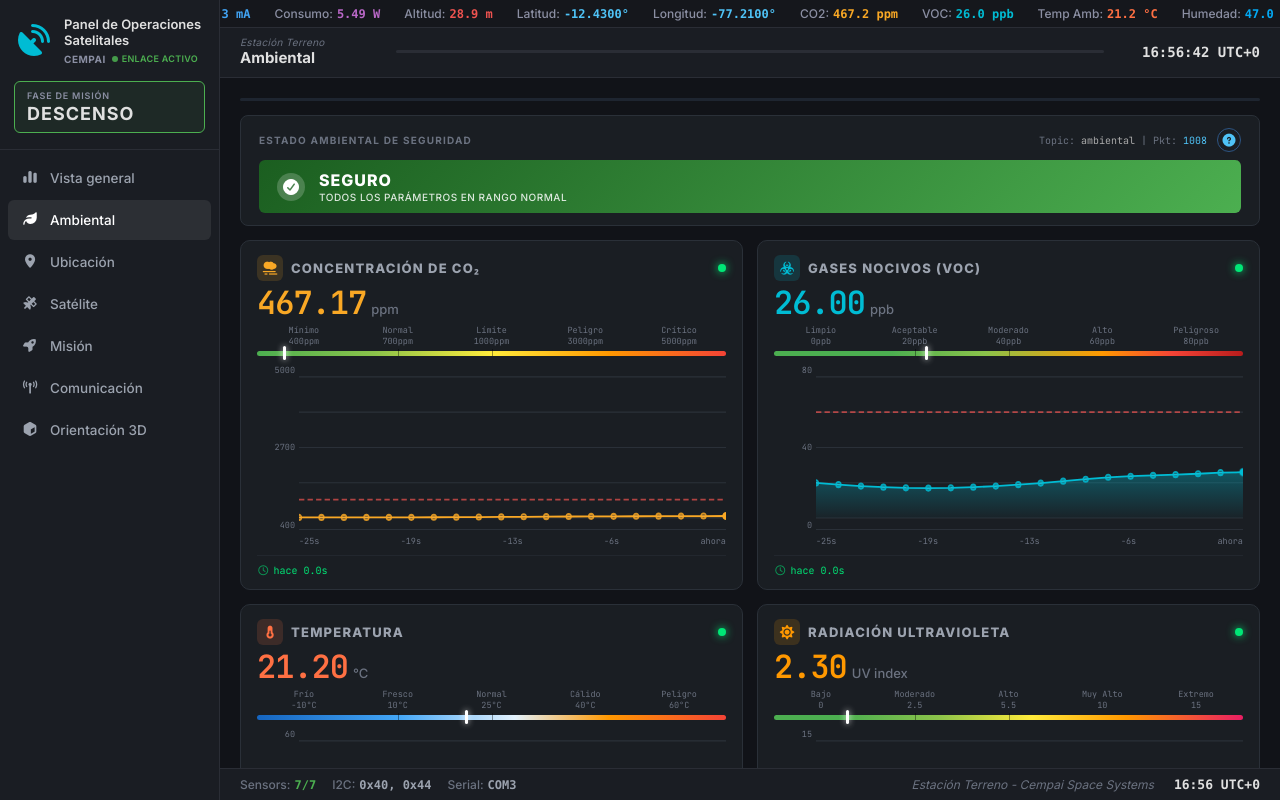
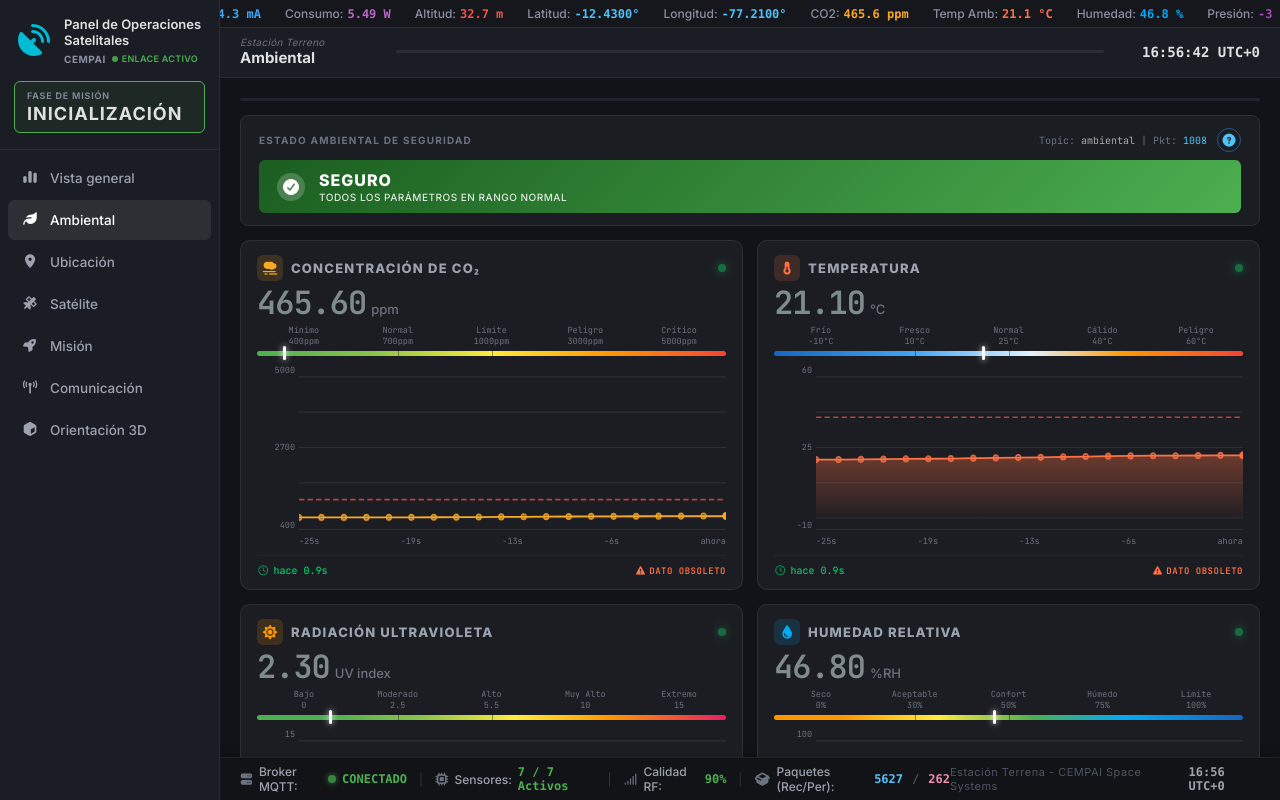
Before and after one commit to TailerRC/DashboardCubesat, a React (Vite) app: page /ambiental in a window 1280 px wide. Built offline with nearby package versions, Linux system fonts and the light colour scheme.

Commit message:
Correciones

```diff
--- a/package.json
+++ b/package.json
@@ -12,7 +12,7 @@
   "dependencies": {
     "react": "^19.2.4",
     "react-dom": "^19.2.4",
-    "react-router-dom": "^7.13.1",
+    "react-router-dom": "^7.11.0",
     "three": "^0.183.2"
   },
   "devDependencies": {
@@ -23,7 +23,7 @@
     "@types/react-dom": "^19.2.3",
     "@vitejs/plugin-react": "^6.0.0",
     "babel-plugin-react-compiler": "^1.0.0",
-    "eslint": "^9.39.4",
+    "eslint": "^10.8.0",
     "eslint-plugin-react-hooks": "^7.0.1",
     "eslint-plugin-react-refresh": "^0.5.2",
     "globals": "^17.4.0",
--- a/src/components/Layout/BottomBar.css
+++ b/src/components/Layout/BottomBar.css
@@ -3,37 +3,111 @@
   align-items: center;
   justify-content: space-between;
   padding: 6px 20px;
-  background: #1a1d23;
-  border-top: 1px solid #2a2d35;
+  background: #111317;
+  border-top: 1px solid #1f2229;
   font-size: 12px;
-  min-height: 32px;
+  min-height: 36px;
+  box-shadow: 0 -2px 10px rgba(0, 0, 0, 0.3);
 }
 
 .bottombar-left {
   display: flex;
   align-items: center;
-  gap: 16px;
+  gap: 12px;
+}
+
+.status-separator {
+  color: #2e3440;
+  font-size: 12px;
+  user-select: none;
 }
 
 .status-item {
   display: inline-flex;
   align-items: center;
-  gap: 4px;
+  gap: 6px;
+}
+
+.status-icon {
+  font-size: 13px;
+  color: #6b7280;
 }
 
 .status-label {
-  color: #6b7280;
+  color: #9ca3af;
   font-weight: 500;
 }
 
 .status-value {
-  color: #9ca3af;
   font-family: 'Consolas', 'Courier New', monospace;
   font-weight: 600;
+  display: inline-flex;
+  align-items: center;
+  gap: 6px;
 }
 
+/* Status colors */
 .status-value.ok {
   color: #4caf50;
+}
+
+.status-value.warning {
+  color: #ffb74d;
+}
+
+.status-value.danger {
+  color: #ef5350;
+}
+
+.status-value.offline {
+  color: #6b7280;
+}
+
+/* MQTT Broker status dot */
+.status-dot {
+  width: 8px;
+  height: 8px;
+  border-radius: 50%;
+  display: inline-block;
+  background-color: currentColor;
+  box-shadow: 0 0 8px currentColor;
+}
+
+.broker-status.ok .status-dot {
+  animation: brokerPulse 2s infinite ease-in-out;
+}
+
+@keyframes brokerPulse {
+  0% {
+    opacity: 0.4;
+    box-shadow: 0 0 2px currentColor;
+  }
+  50% {
+    opacity: 1;
+    box-shadow: 0 0 10px currentColor;
+  }
+  100% {
+    opacity: 0.4;
+    box-shadow: 0 0 2px currentColor;
+  }
+}
+
+/* Packet sub-styles */
+.pkts-status {
+  color: #e5e7eb;
+}
+
+.pkt-rec {
+  color: #4fc3f7;
+}
+
+.pkt-divider {
+  color: #4b5563;
+  margin: 0 3px;
+}
+
+.pkt-lost {
+  color: #f48fb1;
 }
 
 .bottombar-right {
@@ -43,14 +117,14 @@
 }
 
 .station-name {
-  color: #6b7280;
-  font-size: 12px;
-  font-style: italic;
+  color: #4b5563;
+  font-size: 11px;
+  letter-spacing: 0.5px;
 }
 
 .bottombar-time {
-  color: #e0e0e0;
+  color: #9ca3af;
   font-family: 'Consolas', 'Courier New', monospace;
   font-weight: 600;
-  font-size: 13px;
+  font-size: 12px;
 }
--- a/src/components/Layout/BottomBar.jsx
+++ b/src/components/Layout/BottomBar.jsx
@@ -1,8 +1,13 @@
 import { useState, useEffect } from 'react';
+import { useSateliteMqtt } from '../../mqtt/paquete_mqtt/useSateliteMqtt';
+import { useComunicacionMqtt } from '../../mqtt/paquete_mqtt/useComunicacionMqtt';
 import './BottomBar.css';
 
 export default function BottomBar() {
   const [time, setTime] = useState(new Date());
+
+  const { data: satData, isConnected: satConnected } = useSateliteMqtt();
+  const { data: commData, isConnected: commConnected } = useComunicacionMqtt();
 
   useEffect(() => {
     const timer = setInterval(() => setTime(new Date()), 1000);
@@ -17,24 +22,60 @@ export default function BottomBar() {
     hour12: false,
   });
 
+  const brokerOnline = satConnected || commConnected;
+  const activeSensorsCount = satData.sensores_activos?.v !== undefined ? satData.sensores_activos.v : '---';
+  const totalSensorsCount = satData.sensores_activos?.total !== undefined ? satData.sensores_activos.total : 7;
+  const linkQuality = commData.calidad_enlace_pct?.v !== undefined ? commData.calidad_enlace_pct.v : '---';
+  const linkQualityFormatted = typeof linkQuality === 'number' ? linkQuality.toFixed(0) : '---';
+  const pktsRec = commData.paquetes_recibidos?.v !== undefined ? commData.paquetes_recibidos.v : '---';
+  const pktsLost = commData.paquetes_perdidos?.v !== undefined ? commData.paquetes_perdidos.v : '---';
+
   return (
     <footer className="bottombar">
       <div className="bottombar-left">
         <span className="status-item">
-          <span className="status-label">Sensors:</span>
-          <span className="status-value ok">7/7</span>
+          <i className="fa-solid fa-server status-icon broker-icon"></i>
+          <span className="status-label">Broker MQTT:</span>
+          <span className={`status-value broker-status ${brokerOnline ? 'ok' : 'offline'}`}>
+            <span className="status-dot"></span>
+            {brokerOnline ? 'CONECTADO' : 'DESCONECTADO'}
+          </span>
         </span>
+
+        <span className="status-separator">|</span>
+
         <span className="status-item">
-          <span className="status-label">I2C:</span>
-          <span className="status-value">0x40, 0x44</span>
+          <i className="fa-solid fa-microchip status-icon"></i>
+          <span className="status-label">Sensores:</span>
+          <span className={`status-value sensors-status ${activeSensorsCount === totalSensorsCount && totalSensorsCount !== '---' ? 'ok' : 'warning'}`}>
+            {activeSensorsCount} / {totalSensorsCount} Activos
+          </span>
         </span>
+
+        <span className="status-separator">|</span>
+
         <span className="status-item">
-          <span className="status-label">Serial:</span>
-          <span className="status-value">COM3</span>
+          <i className="fa-solid fa-signal status-icon"></i>
+          <span className="status-label">Calidad RF:</span>
+          <span className={`status-value quality-status ${typeof linkQuality === 'number' && linkQuality >= 80 ? 'ok' : typeof linkQuality === 'number' && linkQuality >= 50 ? 'warning' : 'danger'}`}>
+            {linkQualityFormatted}%
+          </span>
+        </span>
+
+        <span className="status-separator">|</span>
+
+        <span className="status-item">
+          <i className="fa-solid fa-box-open status-icon"></i>
+          <span className="status-label">Paquetes (Rec/Per):</span>
+          <span className="status-value pkts-status">
+            <span className="pkt-rec">{pktsRec}</span>
+            <span className="pkt-divider">/</span>
+            <span className="pkt-lost">{pktsLost}</span>
+          </span>
         </span>
       </div>
       <div className="bottombar-right">
-        <span className="station-name">Estación Terreno - Cempai Space Systems</span>
+        <span className="station-name">Estación Terrena - CEMPAI Space Systems</span>
         <span className="bottombar-time">
           {shortTime} {utcLabel}
         </span>
--- a/src/components/Layout/Sidebar.jsx
+++ b/src/components/Layout/Sidebar.jsx
@@ -1,4 +1,5 @@
 import { NavLink } from 'react-router-dom';
+import { useMisionMqtt } from '../../mqtt/paquete_mqtt/useMisionMqtt';
 import './Sidebar.css';
 
 const navItems = [
@@ -22,6 +23,8 @@ const iconMap = {
 };
 
 export default function Sidebar() {
+  const { faseUI } = useMisionMqtt();
+
   return (
     <aside className="sidebar">
       <div className="sidebar-header">
@@ -43,7 +46,7 @@ export default function Sidebar() {
 
         <div className="mission-phase">
           <span className="phase-label">FASE DE MISIÓN</span>
-          <span className="phase-value">DESCENSO</span>
+          <span className="phase-value">{faseUI || '---'}</span>
         </div>
       </div>
 
--- a/src/components/Layout/TopBar.jsx
+++ b/src/components/Layout/TopBar.jsx
@@ -42,7 +42,6 @@ export default function TopBar({ viewName = 'Vista General', scrollPct = 0 }) {
 
   // Safe checks and scaling for active telemetry parameters
   const co2 = ambSensors?.co2_ppm?.v !== undefined ? ambSensors.co2_ppm.v.toFixed(1) : '---';
-  const voc = ambSensors?.gas_voc_ppb?.v !== undefined ? ambSensors.gas_voc_ppb.v.toFixed(1) : '---';
   const tempAmb = ambSensors?.temperatura_c?.v !== undefined ? ambSensors.temperatura_c.v.toFixed(1) : '---';
   const hum = ambSensors?.humedad_pct?.v !== undefined ? ambSensors.humedad_pct.v.toFixed(1) : '---';
   const pres = ambSensors?.presion_pa?.v !== undefined ? ambSensors.presion_pa.v.toFixed(0) : '---';
@@ -73,7 +72,6 @@ export default function TopBar({ viewName = 'Vista General', scrollPct = 0 }) {
     { label: 'Latitud:', value: `${lat}°`, color: '#4fc3f7' },
     { label: 'Longitud:', value: `${lon}°`, color: '#4fc3f7' },
     { label: 'CO2:', value: `${co2} ppm`, color: '#f9a825' },
-    { label: 'VOC:', value: `${voc} ppb`, color: '#00bcd4' },
     { label: 'Temp Amb:', value: `${tempAmb} °C`, color: '#ff7043' },
     { label: 'Humedad:', value: `${hum} %`, color: '#03a9f4' },
     { label: 'Presión:', value: `${pres} Pa`, color: '#ab47bc' },
--- a/src/mqtt/paquete_mqtt/useAmbientalMqtt.js
+++ b/src/mqtt/paquete_mqtt/useAmbientalMqtt.js
@@ -7,7 +7,6 @@ const HISTORY_SIZE = 20;
 
 const KEY_MAP = {
   co2_ppm: 'co2',
-  gas_voc_ppb: 'voc',
   temperatura_c: 'temp',
   radiacion_uv: 'uv',
   humedad_pct: 'hum',
--- a/src/mqtt/simulacion/ambientalMock.js
+++ b/src/mqtt/simulacion/ambientalMock.js
@@ -17,15 +17,6 @@ export const SENSOR_CONFIGS = {
     threshold: 1000,
     decimals: 2,
     color: '#f9a825'
-  },
-  voc: {
-    label: 'VOC',
-    unit: 'ppb',
-    yMin: 0,
-    yMax: 80,
-    threshold: 60,
-    decimals: 1,
-    color: '#00bcd4'
   },
   temp: {
     label: 'Temperatura',
@@ -85,20 +76,6 @@ export function getSensorValueAtTime(sensorKey, secondsElapsed) {
       }
       break;
 
-    case 'voc':
-      if (cycleTime < 35) {
-        val = 22 + Math.sin(cycleTime * 0.15) * 5;
-      } else if (cycleTime < 55) {
-        val = 38;
-      } else if (cycleTime < 75) {
-        val = 55.5 + Math.sin((cycleTime - 55) * 0.1) * 2;
-      } else if (cycleTime < 105) {
-        val = 72 + Math.sin((cycleTime - 75) * 0.15) * 4;
-      } else {
-        const ratio = (120 - cycleTime) / 15;
-        val = 22 + ratio * (72 - 22);
-      }
-      break;
 
     case 'temp':
       if (cycleTime < 35) {
@@ -164,7 +141,6 @@ export function getSensorValueAtTime(sensorKey, secondsElapsed) {
 let packetId = 1000;
 let lastPresion = 100500.00; // in Pascals (approx 1005 hPa)
 let co2Val = 405.20;
-let vocVal = 22.40;
 let tempVal = 24.80;
 let uvVal = 1.80;
 let humVal = 55.40;
@@ -196,7 +172,6 @@ function publishNextPacket() {
   if (received) {
     // Generate values directly from flight cycle helper
     co2Val = getSensorValueAtTime('co2', simulatedTimeSecs);
-    vocVal = getSensorValueAtTime('voc', simulatedTimeSecs);
     tempVal = getSensorValueAtTime('temp', simulatedTimeSecs);
     uvVal = getSensorValueAtTime('uv', simulatedTimeSecs);
     humVal = getSensorValueAtTime('hum', simulatedTimeSecs);
@@ -213,7 +188,6 @@ function publishNextPacket() {
 
     data = {
       co2_ppm:       { v: co2Val, hace_seg: 0.0, umbral_alerta: SENSOR_CONFIGS.co2.threshold },
-      gas_voc_ppb:   { v: vocVal, hace_seg: 0.0, umbral_alerta: SENSOR_CONFIGS.voc.threshold },
       temperatura_c: { v: tempVal, hace_seg: 0.0, umbral_alerta: SENSOR_CONFIGS.temp.threshold },
       radiacion_uv:  { v: uvVal, hace_seg: 0.0, umbral_alerta: SENSOR_CONFIGS.uv.threshold },
       humedad_pct:   { v: humVal, hace_seg: 0.0, umbral_alerta: SENSOR_CONFIGS.hum.threshold },
@@ -223,7 +197,6 @@ function publishNextPacket() {
     // Calculate baseline warning state
     const outOfBounds =
       co2Val > SENSOR_CONFIGS.co2.threshold ||
-      vocVal > SENSOR_CONFIGS.voc.threshold ||
       tempVal > SENSOR_CONFIGS.temp.threshold ||
       humVal > SENSOR_CONFIGS.hum.threshold ||
       uvVal > SENSOR_CONFIGS.uv.threshold ||
--- a/src/pages/Ambiental/Ambiental.css
+++ b/src/pages/Ambiental/Ambiental.css
@@ -59,6 +59,9 @@
   display: grid;
   grid-template-columns: 1fr 1fr;
   gap: 14px;
+}
+.ambiental-card:nth-child(5) {
+  grid-column: span 2;
 }
 
 /* ─── Telemetry Card with Charts ─── */
@@ -229,9 +232,6 @@
 /* Gauge colors */
 .co2-bar {
   background: linear-gradient(to right, #4caf50 0%, #8bc34a 25%, #ffeb3b 50%, #ff9800 75%, #f44336 100%);
-}
-.voc-bar {
-  background: linear-gradient(to right, #4caf50 25%, #8bc34a 45%, #ff9800 70%, #f44336 85%, #b71c1c 100%);
 }
 .temp-bar {
   background: linear-gradient(to right, #1565c0 0%, #42a5f5 30%, #e3f2fd 55%, #ff9800 75%, #f44336 100%);
--- a/src/pages/Ambiental/Ambiental.jsx
+++ b/src/pages/Ambiental/Ambiental.jsx
@@ -68,10 +68,6 @@ function TutorialModal({ onClose }) {
                 <tr>
                   <td><i className="fa-solid fa-smog" style={{ color: '#f9a825' }}></i></td>
                   <td>CO₂</td><td>400–1000</td><td>&gt; 1000</td><td>ppm</td>
-                </tr>
-                <tr>
-                  <td><i className="fa-solid fa-biohazard" style={{ color: '#00bcd4' }}></i></td>
-                  <td>Gases VOC</td><td>0–60</td><td>&gt; 60</td><td>ppb</td>
                 </tr>
                 <tr>
                   <td><i className="fa-solid fa-temperature-half" style={{ color: '#ff7043' }}></i></td>
@@ -153,22 +149,6 @@ const GAUGE_INFO = {
     yMax: 5000,
     decimals: 2
   },
-  gas_voc_ppb: {
-    color: '#00bcd4',
-    barClass: 'voc-bar',
-    indicatorPct: (v) => Math.max(0, Math.min(100, (v / 80) * 100)),
-    gaugeLabels: [
-      ['Limpio', '0ppb'],
-      ['Aceptable', '20ppb'],
-      ['Moderado', '40ppb'],
-      ['Alto', '60ppb'],
-      ['Peligroso', '80ppb'],
-    ],
-    threshold: 60,
-    yMin: 0,
-    yMax: 80,
-    decimals: 1
-  },
   temperatura_c: {
     color: '#ff7043',
     barClass: 'temp-bar',
@@ -241,12 +221,6 @@ const SENSOR_META = {
     icon: 'fa-solid fa-smog',
     unit: 'ppm',
     color: '#f9a825'
-  },
-  gas_voc_ppb: {
-    title: 'GASES NOCIVOS (VOC)',
-    icon: 'fa-solid fa-biohazard',
-    unit: 'ppb',
-    color: '#00bcd4'
   },
   temperatura_c: {
     title: 'TEMPERATURA',
--- a/src/pages/VistaGeneral/VistaGeneral.jsx
+++ b/src/pages/VistaGeneral/VistaGeneral.jsx
@@ -1,16 +1,19 @@
 import { useAmbientalMqtt } from '../../mqtt/paquete_mqtt/useAmbientalMqtt';
 import { useUbicacionMqtt } from '../../mqtt/paquete_mqtt/useUbicacionMqtt';
 import { useSateliteMqtt } from '../../mqtt/paquete_mqtt/useSateliteMqtt';
+import { useMisionMqtt } from '../../mqtt/paquete_mqtt/useMisionMqtt';
+import { useComunicacionMqtt } from '../../mqtt/paquete_mqtt/useComunicacionMqtt';
 import './VistaGeneral.css';
 
 export default function VistaGeneral() {
   const { sensors: ambSensors, estadoAmbiental, activeAlerts, isConnected } = useAmbientalMqtt();
   const { data: ubiData } = useUbicacionMqtt();
   const { data: satData } = useSateliteMqtt();
+  const { faseUI } = useMisionMqtt();
+  const { data: commData } = useComunicacionMqtt();
 
   // Safety values checks with robust fallbacks
   const co2Val = ambSensors.co2_ppm?.v !== undefined ? ambSensors.co2_ppm.v.toFixed(2) : '---';
-  const vocVal = ambSensors.gas_voc_ppb?.v !== undefined ? ambSensors.gas_voc_ppb.v.toFixed(2) : '---';
   const tempVal = ambSensors.temperatura_c?.v !== undefined ? ambSensors.temperatura_c.v.toFixed(2) : '---';
   const uvVal = ambSensors.radiacion_uv?.v !== undefined ? ambSensors.radiacion_uv.v.toFixed(2) : '---';
   const altVal = ubiData.altitud_gps?.v !== undefined ? ubiData.altitud_gps.v.toFixed(2) : '---';
@@ -23,13 +26,6 @@ export default function VistaGeneral() {
       unit: 'ppm',
       label: 'CO2',
       color: '#f9a825',
-    },
-    {
-      icon: <i className="fa-solid fa-biohazard"></i>,
-      value: vocVal,
-      unit: 'ppb',
-      label: 'GAS NOCIVO VOC',
-      color: '#00bcd4',
     },
     {
       icon: <i className="fa-solid fa-thermometer-half"></i>,
@@ -61,7 +57,7 @@ export default function VistaGeneral() {
     },
     {
       icon: <i className="fa-solid fa-arrow-trend-down"></i>,
-      value: 'DESCENSO',
+      value: faseUI || '---',
       unit: '',
       label: 'FASE DE MISIÓN',
       color: '#4caf50',
@@ -69,7 +65,7 @@ export default function VistaGeneral() {
     },
     {
       icon: <i className="fa-solid fa-box"></i>,
-      value: '2657',
+      value: commData.paquetes_recibidos?.v !== undefined ? commData.paquetes_recibidos.v : '---',
       unit: 'IX',
       label: 'PAQUETES RECIBIDOS',
       color: '#5c6bc0',
```
Also changed, not shown: 1 other file (tests, documents, lock files or other folders).
